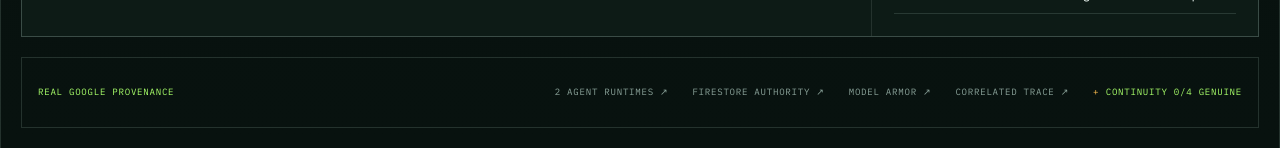
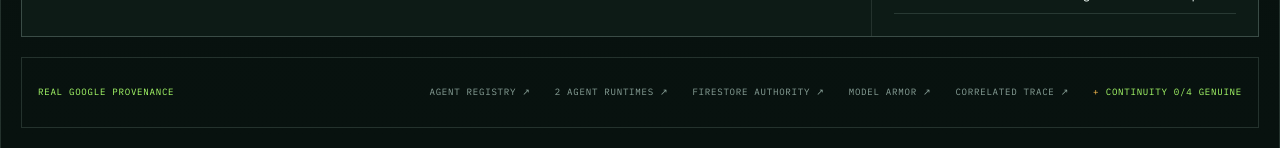
Before and after one commit to asadvendor-boop/HisaarAI, a React (Vite) app in the folder web/: page / in a window 1280 px wide. Shown: the part 1861-2009 px from the top of the page. Built offline with nearby package versions, Linux system fonts and the light colour scheme; no server answers; a web font is replaced by a local one.

Commit message:
feat: surface live Agent Registry proof

```diff
--- a/web/src/App.tsx
+++ b/web/src/App.tsx
@@ -594,6 +594,7 @@ function App() {
 
         <footer className="provenance">
           <span>REAL GOOGLE PROVENANCE</span>
+          <a href="https://console.cloud.google.com/agent-platform/agent-registry?project=hisaarai-agentic-2026" target="_blank">AGENT REGISTRY ↗</a>
           <a href="https://console.cloud.google.com/vertex-ai/agents/agent-engines?project=hisaarai-agentic-2026" target="_blank">2 AGENT RUNTIMES ↗</a>
           <a href="https://console.cloud.google.com/firestore/databases/hisaarai/data/panel?project=hisaarai-agentic-2026" target="_blank">FIRESTORE AUTHORITY ↗</a>
           <a href="https://console.cloud.google.com/security/model-armor?project=hisaarai-agentic-2026" target="_blank">MODEL ARMOR ↗</a>
```
